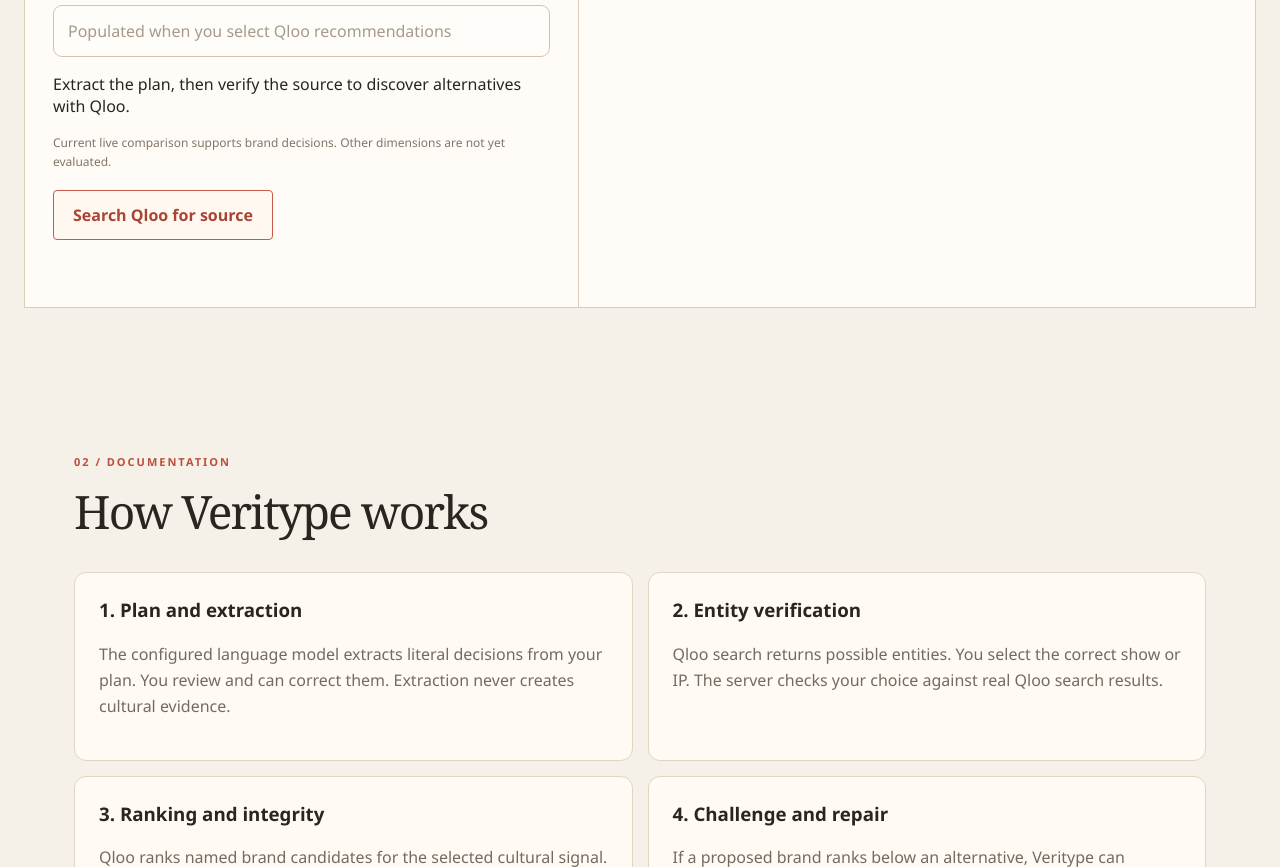
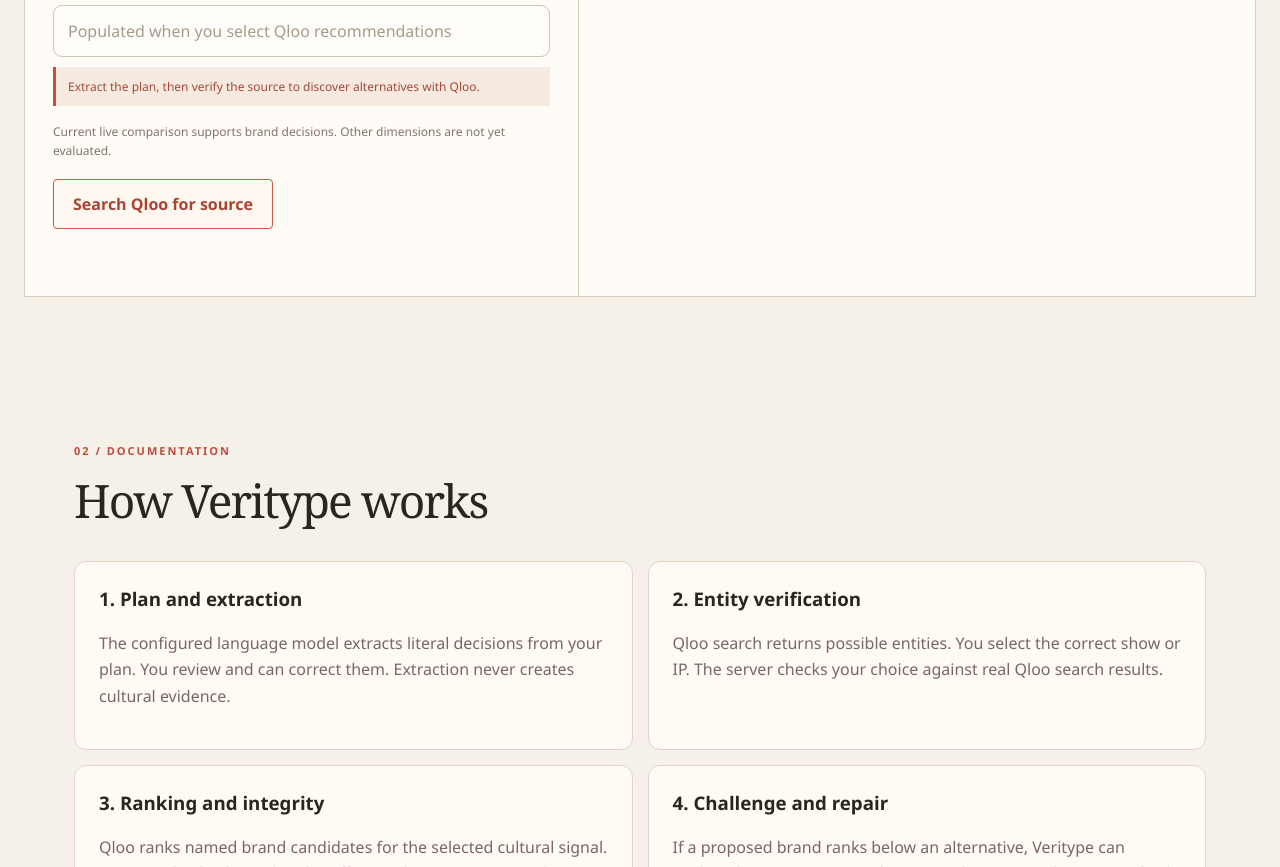
Before and after one commit to 0xaje/Veritype, a website: page public/index.html in a window 1280 px wide. Shown: the part 1580-2447 px from the top of the page. Drawn offline with Linux system fonts and the light colour scheme.

Commit message:
style: make comparison discovery guidance visible

```diff
--- a/public/app.css
+++ b/public/app.css
@@ -89,3 +89,5 @@
 .discovery-item small{display:block;color:#877569;font-size:11px;margin-top:5px}
 .discovery-item button{font-size:12px;padding:9px 12px;flex-shrink:0}
 @media(max-width:550px){.discovery-item{align-items:flex-start;flex-direction:column}}
+
+.comparison-status{font-size:12px;line-height:1.6;color:#a44a39;background:#f6e9df;border-left:3px solid #c94d38;padding:10px 12px;margin:10px 0 16px}
```
